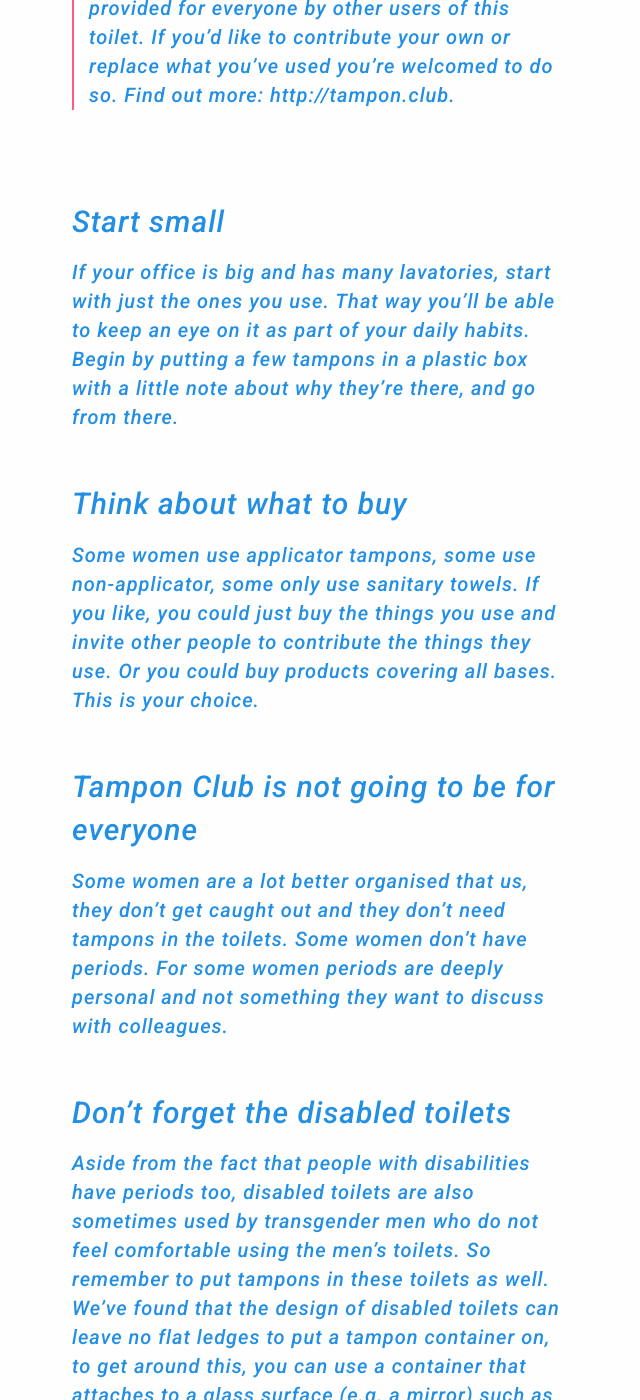
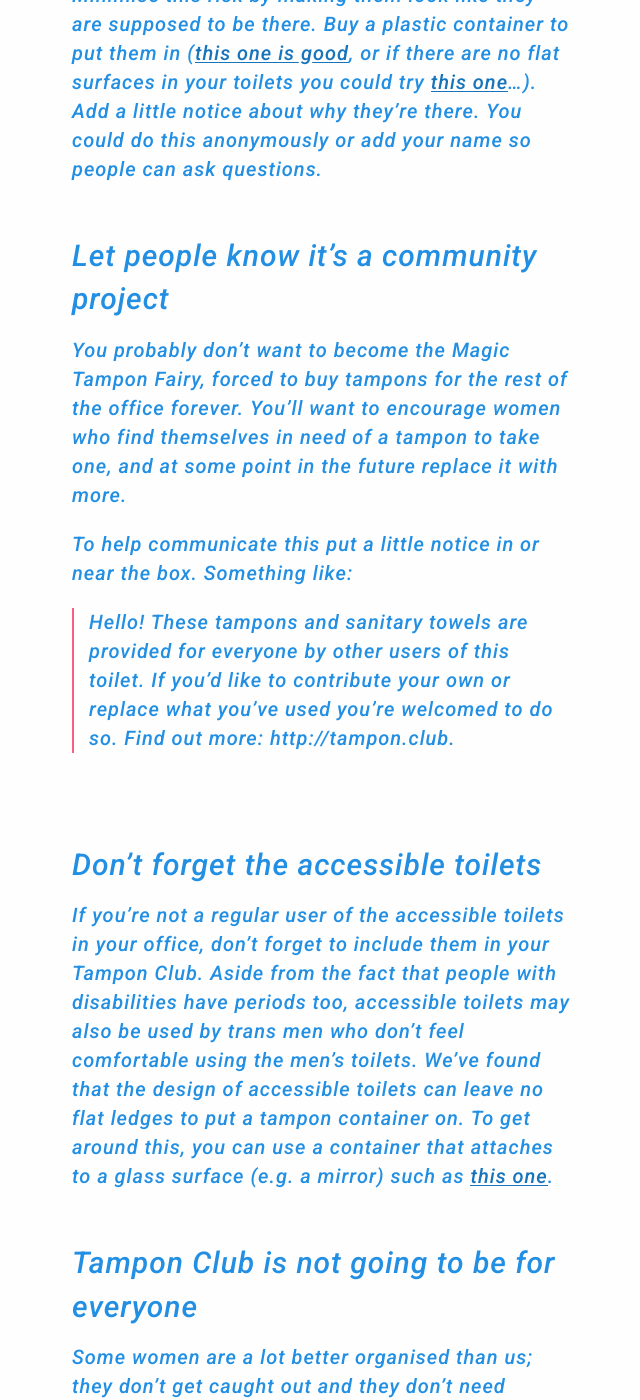
Before and after one commit to alicebartlett/tamponclub, a Jekyll site: the page built from setting-up.md, in a window 1280 px wide and 1400 px high, scrolled down 1174 px. Shown: the whole window, without its empty margins (443-1083 px from the left). Built offline with Jekyll 4.4.1, drawn with Linux system fonts in a browser that asks for light colours; some of the changed text lies outside the part shown.

Commit message:
Update setting-up.md

```diff
--- a/setting-up.md
+++ b/setting-up.md
@@ -8,25 +8,27 @@
 #Start your own Tampon Club
 Starting a Tampon Club is as easy as putting some tampons in a toilet and inviting women to use them if they need them. Here are a few other things to think about.
 
-## Make it look proper
-There is an outside chance that, when you set up your Tampon Club, someone is going to come in and clear it away. Maybe a cleaner, maybe someone who thinks you left your tampons out by mistake, maybe someone who thinks they shouldn't be there. Minimise this risk by making them look like they are supposed to be there. Buy a plastic container to put them in ([this one is good](http://www.muji.eu/pages/online.asp?Sec=17&Sub=80&PID=1667), or if there are no flat surfaces in your toilets you could try [this one](http://www.amazon.co.uk/gp/product/B0014XQC90?psc=1&redirect=true&ref_=oh_aui_detailpage_o00_s00)&hellip;). Add a little notice about why they're there. You could do this anonymously or add your name so people can ask questions.
-
-## Let people know it's a community project
-The idea here is not that you now become the magic tampon fairy and have to buy tampons for the rest of the office forever. It's that women who find themselves in need of a tampon take one, and at some point in the future they put one back. To help communicate this put a little notice in or near the box. Something like:
-
-> Hello! These tampons and sanitary towels are provided for everyone by other users of this toilet. If you'd like to contribute your own or replace what you've used you're welcomed to do so. Find out more: http://tampon.club.
-
 ## Start small
 If your office is big and has many lavatories, start with just the ones you use. That way you'll be able to keep an eye on it as part of your daily habits. Begin by putting a few tampons in a plastic box with a little note about why they're there, and go from there.
 
 ## Think about what to buy
-Some women use applicator tampons, some use non-applicator, some only use sanitary towels. If you like, you could just buy the things you use and invite other people to contribute the things they use. Or you could buy products covering all bases. This is your choice.
+It's unlikely that everyone in your office will use the same products. Some women use applicator tampons, some use non-applicator, some only use sanitary towels. If you like, you could just buy the things you use and invite other people to contribute the things they use. Or you could buy products covering all bases. This is your choice.
+
+## Make it look proper
+There is small chance that, when you set up your Tampon Club, someone is going to come in and clear it away. Maybe a cleaner, maybe someone who thinks you left your tampons out by mistake, maybe someone who thinks they shouldn't be there. Minimise this risk by making them look like they are supposed to be there. Buy a plastic container to put them in ([this one is good](http://www.muji.eu/pages/online.asp?Sec=17&Sub=80&PID=1667), or if there are no flat surfaces in your toilets you could try [this one](http://www.amazon.co.uk/gp/product/B0014XQC90?psc=1&redirect=true&ref_=oh_aui_detailpage_o00_s00)&hellip;). Add a little notice about why they're there. You could do this anonymously or add your name so people can ask questions.
+
+## Let people know it's a community project
+You probably don't want to become the Magic Tampon Fairy, forced to buy tampons for the rest of the office forever. You'll want to encourage women who find themselves in need of a tampon to take one, and at some point in the future replace it with more.
+
+To help communicate this put a little notice in or near the box. Something like:
+
+> Hello! These tampons and sanitary towels are provided for everyone by other users of this toilet. If you'd like to contribute your own or replace what you've used you're welcomed to do so. Find out more: http://tampon.club.
+
+## Don't forget the accessible toilets
+If you're not a regular user of the accessible toilets in your office, don't forget to include them in your Tampon Club. Aside from the fact that people with disabilities have periods too, accessible toilets may also be used by trans men who don't feel comfortable using the men's toilets. We've found that the design of accessible toilets can leave no flat ledges to put a tampon container on. To get around this, you can use a container that attaches to a glass surface (e.g. a mirror) such as [this one](http://www.amazon.co.uk/gp/product/B0014XQC90?psc=1&redirect=true&ref_=oh_aui_detailpage_o00_s00).
 
 ## Tampon Club is not going to be for everyone
-Some women are a lot better organised that us, they don't get caught out and they don't need tampons in the toilets. Some women don't have periods. For some women periods are deeply personal and not something they want to discuss with colleagues.
-
-## Don't forget the disabled toilets
-Aside from the fact that people with disabilities have periods too, disabled toilets are also sometimes used by transgender men who do not feel comfortable using the men's toilets. So remember to put tampons in these toilets as well. We've found that the design of disabled toilets can leave no flat ledges to put a tampon container on, to get around this, you can use a container that attaches to a glass surface (e.g. a mirror) such as [this one](http://www.amazon.co.uk/gp/product/B0014XQC90?psc=1&redirect=true&ref_=oh_aui_detailpage_o00_s00).
+Some women are a lot better organised than us; they don't get caught out and they don't need tampons in the toilets. Some women don't have periods. For some women periods are deeply personal and not something they want to discuss with colleagues. Though in our experience the positive feedback _hugely_ outweighs the negative, do be prepared to listen to feedback from other users of the toilets and adapt your Tampon Club accordingly.
 
 ## Let us know how you get on
-Set up a Tampon Club? Let us know how it's going, send us a photo of your beautifully arranged tampons by emailing <a href='mailto:hi@tampon.club'>hi@tampon.club<a/> or Tweeting us [@tampon_club](http://twitter.com/tampon_club).
+Set up a Tampon Club? Let us know how it's going! Send us a photo of your beautifully arranged tampons by emailing <a href='mailto:hi@tampon.club'>hi@tampon.club<a/> or Tweeting us [@tampon_club](http://twitter.com/tampon_club).
```
